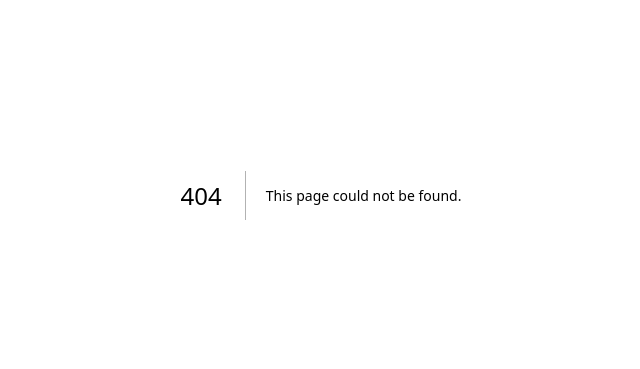
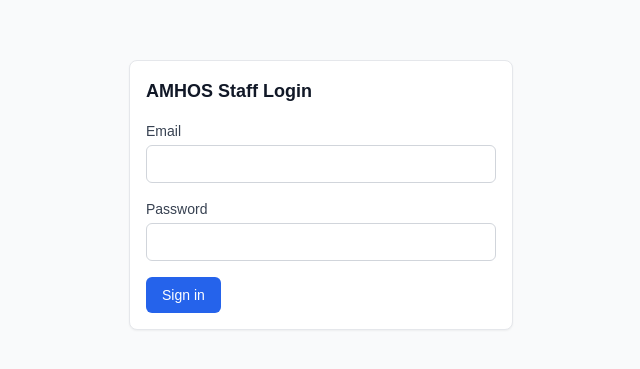
Before and after one commit to dortune10/ahmos-vca, a Next.js app in the folder frontend/: page /login in a window 1280 px wide. Before the commit this address had no page. Shown: the part 205-574 px from the top of the page, without its empty margins (319-959 px from the left). Built offline with nearby package versions, Linux system fonts and the light colour scheme.

Commit message:
feat: add staff login page

```diff
--- /dev/null
+++ b/frontend/app/(auth)/login/page.tsx
@@ -0,0 +1,73 @@
+'use client';
+
+import { FormEvent, useState } from 'react';
+import { useRouter } from 'next/navigation';
+import { createClient } from '@/lib/supabase/client';
+import { Button } from '@/components/ui/button';
+import { Input } from '@/components/ui/input';
+import { Card } from '@/components/ui/card';
+
+export default function LoginPage() {
+  const router = useRouter();
+  const [email, setEmail] = useState('');
+  const [password, setPassword] = useState('');
+  const [error, setError] = useState<string | null>(null);
+  const [submitting, setSubmitting] = useState(false);
+
+  async function handleSubmit(event: FormEvent) {
+    event.preventDefault();
+    setSubmitting(true);
+    setError(null);
+
+    const supabase = createClient();
+    const { error: signInError } = await supabase.auth.signInWithPassword({
+      email,
+      password,
+    });
+
+    setSubmitting(false);
+
+    if (signInError) {
+      setError(signInError.message);
+      return;
+    }
+
+    // router.refresh() forces the root layout's Server Component to re-read the
+    // just-written session cookie on the next navigation rather than serving a cached RSC
+    // payload from before sign-in — a well-known @supabase/ssr + App Router gotcha.
+    router.push('/');
+    router.refresh();
+  }
+
+  return (
+    <div className="flex min-h-screen items-center justify-center bg-gray-50">
+      <Card className="w-full max-w-sm">
+        <h1 className="mb-4 text-lg font-semibold text-gray-900">AMHOS Staff Login</h1>
+        <form onSubmit={handleSubmit} className="space-y-4">
+          <Input
+            label="Email"
+            type="email"
+            value={email}
+            onChange={(e) => setEmail(e.target.value)}
+            required
+          />
+          <Input
+            label="Password"
+            type="password"
+            value={password}
+            onChange={(e) => setPassword(e.target.value)}
+            required
+          />
+          {error && (
+            <p role="alert" className="text-sm text-red-600">
+              {error}
+            </p>
+          )}
+          <Button type="submit" disabled={submitting}>
+            {submitting ? 'Signing in...' : 'Sign in'}
+          </Button>
+        </form>
+      </Card>
+    </div>
+  );
+}
```
Also changed, not shown: 1 other file (tests, documents, lock files or other folders).
